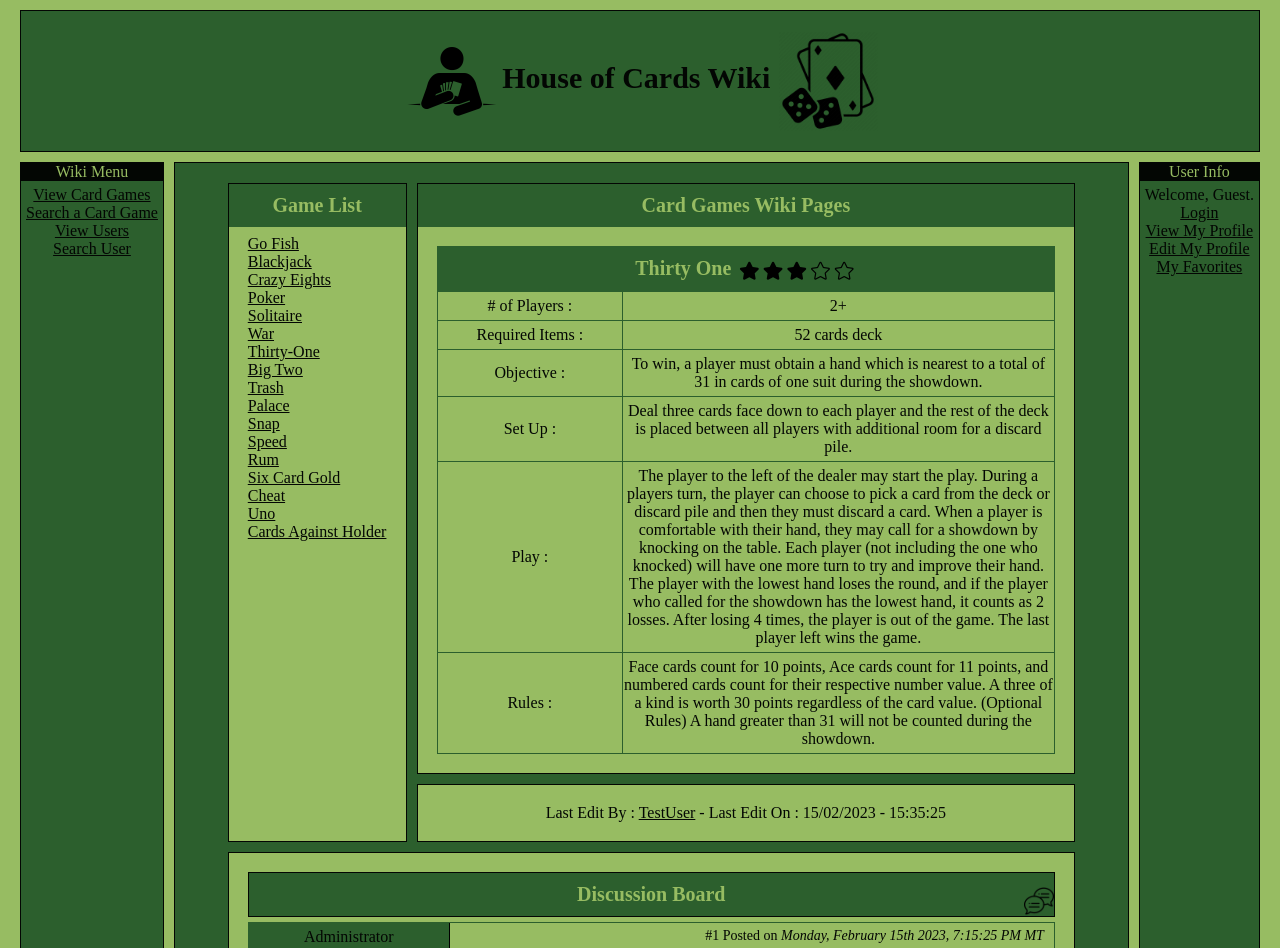
After one commit to Apostolos-sc/HouseOfCards, a PHP site: page /wikipage.php in a window 1280 px wide. The commit adds this page. Shown: the top 948 px of the page. Run offline with PHP 8.4, Linux system fonts and the light colour scheme; data that the repository does not hold is empty.

Commit message:
Guest User Wikipage View v1.1 & CSS

```diff
--- a/Website/controller/theme.css
+++ b/Website/controller/theme.css
@@ -227,8 +227,9 @@ a:visited {
     margin-bottom: 10px;
 }
 
-/* Comment Section css*/
+/* Discussion Section css*/
 #commentHeader {
+    position:relative;
     padding-top: 10px;
     padding-bottom:10px;
     background: #2C5F2D;
@@ -237,7 +238,9 @@ a:visited {
     font-size: 20px;
     font-weight: bold;
 }
+/* Comment Section css*/
 .comment_container {
+    display: flex;
     margin-top: 5px;
     border: 1px solid #2C5F2D;
 }
@@ -247,6 +250,8 @@ a:visited {
     width: 200px;
     min-height:200px;
     height: auto;
+    float:none;
+    border-right: 1px solid black;
 }
 .comment_user_info_group {
     padding-top: 5px;
@@ -255,7 +260,72 @@ a:visited {
 .comment_user_info_username {
     padding-top: 5px;
 }
-/* Comment Section css ends */
+.comment_content_container {
+    flex:1;
+    align-self: flex-start;
+    height: auto;
+    min-height: 200px;
+}
+.comment_content_header {
+    height: 18px;
+    text-align: right;
+    font-size: 14px;
+    padding-top: 5px;
+    padding-bottom: 4px;
+    padding-right: 10px;
+    border-bottom: 1px solid #2C5F2D;
+}
+.comment_content_main{
+    min-height: 132px;
+    text-align: left;
+    padding: 20px;
+}
+
+/*Comment css Section ends*/
+/*Comment Reply css Section starts */
+.comment_reply_container {
+    display: flex;
+    margin-top: 5px;
+    border: 1px solid #2C5F2D;
+    margin-left: 50px;
+}
+.comment_reply_user_info_container {
+    border-right: 1px solid #2C5F2D;
+    background: #2C5F2D;
+    width: 200px;
+    min-height:200px;
+    height: auto;
+    float:none;
+    border-right: 1px solid black;
+}
+.comment_reply_user_info_group {
+    padding-top: 5px;
+    margin-bottom: 5px;
+}
+.comment_reply_user_info_username {
+    padding-top: 5px;
+}
+.comment_reply_content_container {
+    flex:1;
+    align-self: flex-start;
+    height: auto;
+    min-height: 200px;
+}
+.comment_reply_content_header {
+    height: 18px;
+    text-align: right;
+    font-size: 14px;
+    padding-top: 5px;
+    padding-bottom: 4px;
+    padding-right: 10px;
+    border-bottom: 1px solid #2C5F2D;
+}
+.comment_reply_content_main{
+    min-height: 132px;
+    text-align: left;
+    padding: 20px;
+}
+/* Comment Reply Section css ends */
 /*wiki page css ends*/
 #table_players {
     border: 1px solid #030603;
--- /dev/null
+++ b/Website/wikipage.php
@@ -0,0 +1,252 @@
+<?php
+    //Author            : Apostolos Scondrianis
+    //Date Created      : 12-02-2023
+    //Last Edited     	: 16-02-2023
+    //Filename          : wikipage.php
+    //Version           : 1.1
+    include 'controller/connectDB.php';
+    include 'controller/header.php';
+    include 'controller/left-menu.php';
+?>
+                <div class="center">
+                    <div id="center-content">
+                        <div id="card-game-body">
+                            <div id="wikiTitle">
+                            Card Games Wiki Pages
+                            </div>
+                            <div id="wikiContent">
+                                <table id='wiki_table'>
+                                    <tr class='wiki_table_row'>
+                                        <td id='wiki_table_title' colspan='2' >
+                                            Thirty One <img src="https://goldenagesolutions.ca/HouseOfCards/images/star2.png" style="vertical-align:middle;height:20px;width:120px;"/>
+                                        </td>
+                                    </tr>
+                                    <tr class='wiki_table_row' colspan=2>
+                                        <td class='wiki_table_data_left'>
+                                            # of Players :
+                                        </td>
+                                        <td class='wiki_table_data_right'>
+                                            2+
+                                        </td>
+                                    </tr>
+                                    <tr class='wiki_table_row' colspan=2>
+                                        <td class='wiki_table_data_left'>
+                                            Required Items :
+                                        </td>
+                                        <td class='wiki_table_data_right'>
+                                            52 cards deck
+                                        </td>
+                                    </tr>
+                                    <tr class='wiki_table_row'colspan=2>
+                                        <td class='wiki_table_data_left'>
+                                            Objective :
+                                        </td>
+                                        <td class='wiki_table_data_right'>
+                                            To win, a player must obtain a hand which is nearest to a total of 31 in cards of one suit during the showdown.
+                                        </td>
+                                    </tr>
+                                    <tr class='wiki_table_row'>
+                                        <td class='wiki_table_data_left'>
+                                            Set Up :
+                                        </td>
+                                        <td class='wiki_table_data_right'>
+                                            Deal three cards face down to each player and the rest of the deck is placed between all players with
+                                            additional room for a discard pile.
+                                        </td>
+                                    </tr>
+                                    <tr class='wiki_table_row' colspan=2>
+                                        <td class='wiki_table_data_left'>
+                                            Play :
+                                        </td>
+                                        <td class='wiki_table_data_right'>
+                                            The player to the left of the dealer may start the play. During a players turn, the player can choose to
+                                            pick a card from the deck or discard pile and then they must discard a card.
+
+                                            When a player is comfortable with their hand, they may call for a showdown by knocking on the table. Each
+                                            player (not including the one who knocked) will have one more turn to try and improve their hand. The player
+                                            with the lowest hand loses the round, and if the player who called for the showdown has the lowest hand, it
+                                            counts as 2 losses. After losing 4 times, the player is out of the game. The last player left wins the game.
+                                        </td>
+                                    </tr>
+                                    <tr class='wiki_table_row' colspan=2>
+                                        <td class='wiki_table_data_left'>
+                                            Rules :
+                                        </td>
+                                        <td class='wiki_table_data_right'>
+                                            Face cards count for 10 points, Ace cards count for 11 points, and numbered cards count for their respective
+                                            number value. A three of a kind is worth 30 points regardless of the card value.
+                                            (Optional Rules)
+                                            A hand greater than 31 will not be counted during the showdown.
+                                        </td>
+                                    </tr>
+                                </table>
+                            </div>
+                            <div id="wikiNav">
+                                <div id="wikiNavTitle">
+                                    Game List
+                                </div>
+                                <div id="wikiNavContent">
+                                    <ul style="list-style: none;text-align:left; margin:0; padding:0;">
+                                        <li><a href="">Go Fish</a></li>
+                                        <li><a href="">Blackjack</a></li>
+                                        <li><a href="">Crazy Eights</a></li>
+                                        <li><a href="">Poker</a></li>
+                                        <li><a href="">Solitaire</a></li>
+                                        <li><a href="">War</a></li>
+                                        <li><a href="">Thirty-One</a></li>
+                                        <li><a href="">Big Two</a></li>
+                                        <li><a href="">Trash</a></li>
+                                        <li><a href="">Palace</a></li>
+                                        <li><a href="">Snap</a></li>
+                                        <li><a href="">Speed</a></li>
+                                        <li><a href="">Rum</a></li>
+                                        <li><a href="">Six Card Gold</a></li>
+                                        <li><a href="">Cheat</a></li>
+                                        <li><a href="">Uno</a></li>
+                                        <li><a href="">Cards Against Holder</a></li>
+                                    <ul>
+                                </div>
+                            </div>
+                            <div id="pageInfo">
+                                Last Edit By : <a href>TestUser</a> - Last Edit On : 15/02/2023 - 15:35:25
+                            </div>
+                            <div id="wikiComments">
+                                <div id="commentHeader">
+                                    Discussion Board <a href=""><img style="position: absolute; bottom: 0; right: 0; height:30px; width:30px;" src="https://goldenagesolutions.ca/HouseOfCards/images/reply.png"/></a>
+                                </div>
+                                <div class="comment_container">
+                                    <div class="comment_user_info_container">
+                                        <div class="comment_user_info_group">
+                                            Administrator
+                                        </div>
+                                        <div class="comment_user_info_image">
+                                            <img src="https://goldenagesolutions.ca/HouseOfCards/images/beans.jpg"/>
+                                        </div>
+                                        <div class="comment_user_info_username">
+                                            <a href="">John Doe</a>
+                                        </div>
+                                    </div>
+                                    <div class="comment_content_container">
+                                        <div class="comment_content_header">
+                                            #1 Posted on <i>Monday, February 15th 2023, 7:15:25 PM MT</i>
+                                        </div>
+                                        <div style="position:relative" class="comment_content_main">
+                                            This game was so great. Me and my family plays this game every day. It is very fast paced and requires a lot of focus.
+                                            <a href=""><img style="position: absolute; bottom: 0; right: 0; height:30px; width:30px;" src="https://goldenagesolutions.ca/HouseOfCards/images/reply.png"/></a>
+                                        </div>
+                                    </div>
+                                </div>
+                                <div class="comment_reply_container">
+                                    <div class="comment_reply_user_info_container">
+                                        <div class="comment_reply_user_info_group">
+                                            User
+                                        </div>
+                                        <div class="comment_reply_user_info_image">
+                                            <img src="https://goldenagesolutions.ca/HouseOfCards/images/beans.jpg"/>
+                                        </div>
+                                        <div class="comment_reply_user_info_username">
+                                            <a href="">Jeff Bozo</a>
+                                        </div>
+                                    </div>
+                                    <div class="comment_reply_content_container">
+                                        <div class="comment_reply_content_header">
+                                                #1.1 Posted on <i>Tuesday, February 16th 2023, 7:15:25 PM MT</i>
+                                        </div>
+                                        <div style="position:relative" class="comment_reply_content_main">
+                                            I disagree with you John Doe. This game is fairly boring and the action is just not challenging enough for me and my friends.
+                                        </div>
+                                    </div>
+                                </div>
+                                <div class="comment_reply_container">
+                                    <div class="comment_reply_user_info_container">
+                                        <div class="comment_reply_user_info_group">
+                                            User
+                                        </div>
+                                        <div class="comment_reply_user_info_image">
+                                            <img src="https://goldenagesolutions.ca/HouseOfCards/images/beans.jpg"/>
+                                        </div>
+                                        <div class="comment_reply_user_info_username">
+                                            <a href="">Puppet Lover</a>
+                                        </div>
+                                    </div>
+                                    <div class="comment_reply_content_container">
+                                        <div class="comment_reply_content_header">
+                                                #1.2 Posted on <i>Tuesday, February 16th 2023, 9:15:25 PM MT</i>
+                                        </div>
+                                        <div style="position:relative" class="comment_content_main">
+                                            I'd rather be fishing than playing this.
+                                        </div>
+                                    </div>
+                                </div>
+                                <div class="comment_container">
+                                    <div class="comment_user_info_container">
+                                        <div class="comment_user_info_group">
+                                            Moderator
+                                        </div>
+                                        <div class="comment_user_info_image">
+                                            <img src="https://goldenagesolutions.ca/HouseOfCards/images/beans.jpg"/>
+                                        </div>
+                                        <div class="comment_user_info_username">
+                                            <a href="">Tarnished Pride</a>
+                                        </div>
+                                    </div>
+                                    <div class="comment_content_container">
+                                        <div class="comment_content_header">
+                                            #2 Posted on <i>Thursday, February 17th 2023, 3:15:25 PM MT</i>
+                                        </div>
+                                        <div style="position:relative" class="comment_content_main">
+                                            Well, i think Blackjack is more fun than this.
+                                            <a href=""><img style="position: absolute; bottom: 0; right: 0; height:30px; width:30px;" src="https://goldenagesolutions.ca/HouseOfCards/images/reply.png"/></a>
+                                        </div>
+                                    </div>
+                                </div>
+                                <div class="comment_reply_container">
+                                    <div class="comment_reply_user_info_container">
+                                        <div class="comment_reply_user_info_group">
+                                            User
+                                        </div>
+                                        <div class="comment_reply_user_info_image">
+                                            <img src="https://goldenagesolutions.ca/HouseOfCards/images/beans.jpg"/>
+                                        </div>
+                                        <div class="comment_reply_user_info_username">
+                                            <a href="">Pesky Bugger</a>
+                                        </div>
+                                    </div>
+                                    <div class="comment_reply_content_container">
+                                        <div class="comment_reply_content_header">
+                                                #2.1 Posted on <i>Thursday February 17th 2023, 9:15:25 PM MT</i>
+                                        </div>
+                                        <div style="position:relative" class="comment_content_main">
+                                            This is a fun place to visit. Good community.
+                                        </div>
+                                    </div>
+                                </div>
+                                <div class="comment_reply_container">
+                                    <div class="comment_reply_user_info_container">
+                                        <div class="comment_reply_user_info_group">
+                                            Moderator
+                                        </div>
+                                        <div class="comment_reply_user_info_image">
+                                            <img src="https://goldenagesolutions.ca/HouseOfCards/images/beans.jpg"/>
+                                        </div>
+                                        <div class="comment_reply_user_info_username">
+                                            <a href="">Transient Love</a>
+                                        </div>
+                                    </div>
+                                    <div class="comment_reply_content_container">
+                                        <div class="comment_reply_content_header">
+                                                #2.2 Posted on <i>Friday, February 18th 2023, 9:15:25 PM MT</i>
+                                        </div>
+                                        <div style="position:relative" class="comment_content_main">
+                                            Testing Reply Comment System
+                                        </div>
+                                    </div>
+                                </div>
+                            </div>
+                        </div>
+                    </div>
+                </div>
+<?php
+    include 'controller/right-menu.php';
+    include 'controller/footer.php';
+?>
```
Also changed, not shown: Website/images/fox.gif (added), Website/images/reply.png (added).
